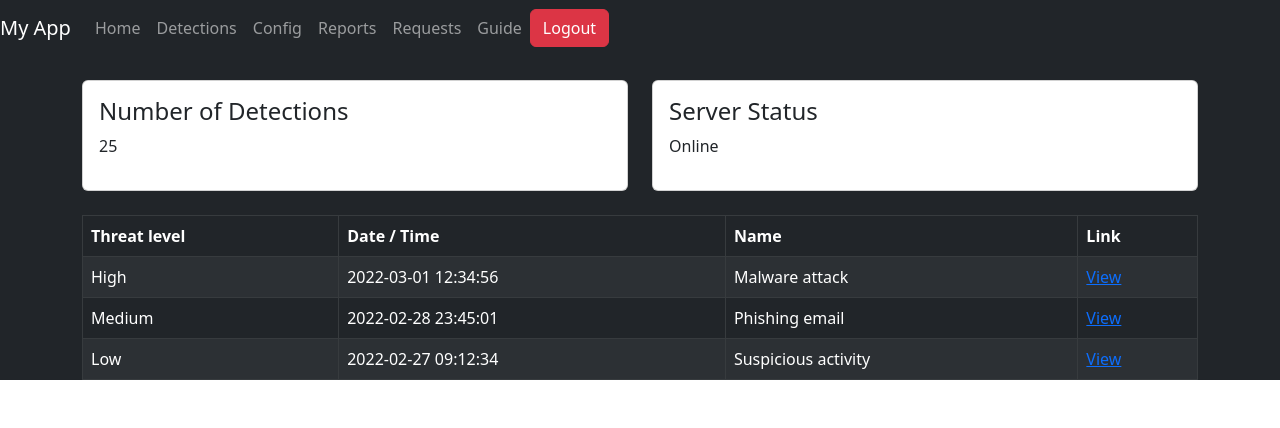
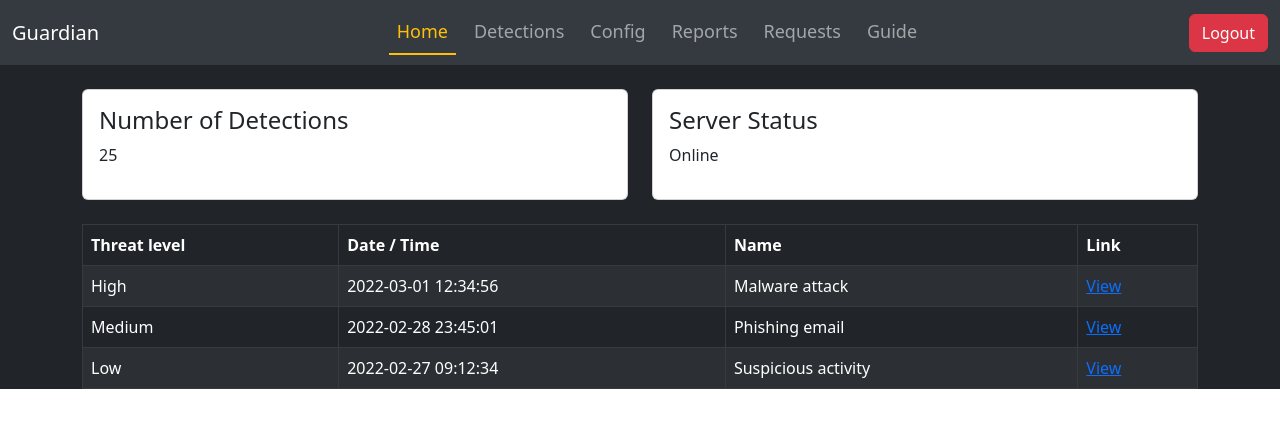
Before and after one commit to wScouse/Guardian, a React (Create React App) app in the folder front/: page /guardian in a window 1280 px wide. Shown: the top 428 px of the page. Built offline with nearby package versions, Linux system fonts and the light colour scheme.

Commit message:
Navbar CSS

```diff
--- /dev/null
+++ b/front/src/components/Navbar.css
@@ -0,0 +1,31 @@
+.navbar-main {
+    background-color: #343a40;
+    padding-top: 10px;
+    padding-bottom: 10px;
+  }
+
+  .navbar-main .nav-link {
+    font-size: 18px;
+    margin-left: 10px;
+  }
+
+  .navbar-main .nav-link.active-link {
+    color: #ffc107 !important;
+    border-bottom: 2px solid #ffc107;
+  }
+
+  .navbar-main .nav-link:hover {
+    color: #ffc107;
+  }
+
+  .logout-btn {
+    background-color: #dc3545;
+    border-color: #dc3545;
+    margin-left: 10px;
+    font-size: 18px;
+  }
+
+  .logout-btn:hover {
+    background-color: #c82333;
+    border-color: #bd2130;
+  }
--- a/front/src/pages/Detections.js
+++ b/front/src/pages/Detections.js
@@ -11,14 +11,21 @@ import {
   Table,
 } from "react-bootstrap";
 
+import { BrowserRouter as Router, Route, Routes, Link } from 'react-router-dom';
+
+import "../components/Navbar.css"
+
+
 function Detections() {
   return (
     <div className="bg-dark">
-      <Navbar bg="dark" variant="dark">
-        <Navbar.Brand href="#">My App</Navbar.Brand>
+      <Navbar expand="lg" variant="dark" className="navbar-main">
+        <Container fluid>
+        <Navbar.Brand href="#">Guardian</Navbar.Brand>
+        <Navbar.Toggle aria-controls="basic-navbar-nav" />
         <Nav className="mr-auto">
-          <Nav.Link href="#">Home</Nav.Link>
-          <Nav.Link href="#">Detections</Nav.Link>
+          <Nav.Link as={Link} to="/guardian">Home</Nav.Link>
+          <Nav.Link as={Link} to="/detections" className="active-link">Detections</Nav.Link>
           <Nav.Link href="#">Config</Nav.Link>
           <Nav.Link href="#">Reports</Nav.Link>
           <Nav.Link href="#">Requests</Nav.Link>
@@ -27,6 +34,7 @@ function Detections() {
         <Button variant="danger" className="ml-auto">
           Logout
         </Button>
+        </Container>
       </Navbar>
       <Container className="mt-4">
         <Row>
--- a/front/src/pages/Guardian.js
+++ b/front/src/pages/Guardian.js
@@ -11,14 +11,22 @@ import {
   Table,
 } from "react-bootstrap";
 
+import { BrowserRouter as useLocation, Link } from 'react-router-dom';
+
+import "../components/Navbar.css"
+
 function Guardian() {
+
   return (
+
     <div className="bg-dark">
-      <Navbar bg="dark" variant="dark">
-        <Navbar.Brand href="#">My App</Navbar.Brand>
+      <Navbar expand="lg" variant="dark" className="navbar-main">
+        <Container fluid>
+        <Navbar.Brand href="#">Guardian</Navbar.Brand>
+        <Navbar.Toggle aria-controls="basic-navbar-nav" />
         <Nav className="mr-auto">
-          <Nav.Link href="#">Home</Nav.Link>
-          <Nav.Link href="#">Detections</Nav.Link>
+          <Nav.Link as={Link} to="/guardian" className="active-link">Home</Nav.Link>
+          <Nav.Link as={Link} to="/detections">Detections</Nav.Link>
           <Nav.Link href="#">Config</Nav.Link>
           <Nav.Link href="#">Reports</Nav.Link>
           <Nav.Link href="#">Requests</Nav.Link>
@@ -27,6 +35,7 @@ function Guardian() {
         <Button variant="danger" className="ml-auto">
           Logout
         </Button>
+        </Container>
       </Navbar>
       <Container className="mt-4">
         <Row>
```
